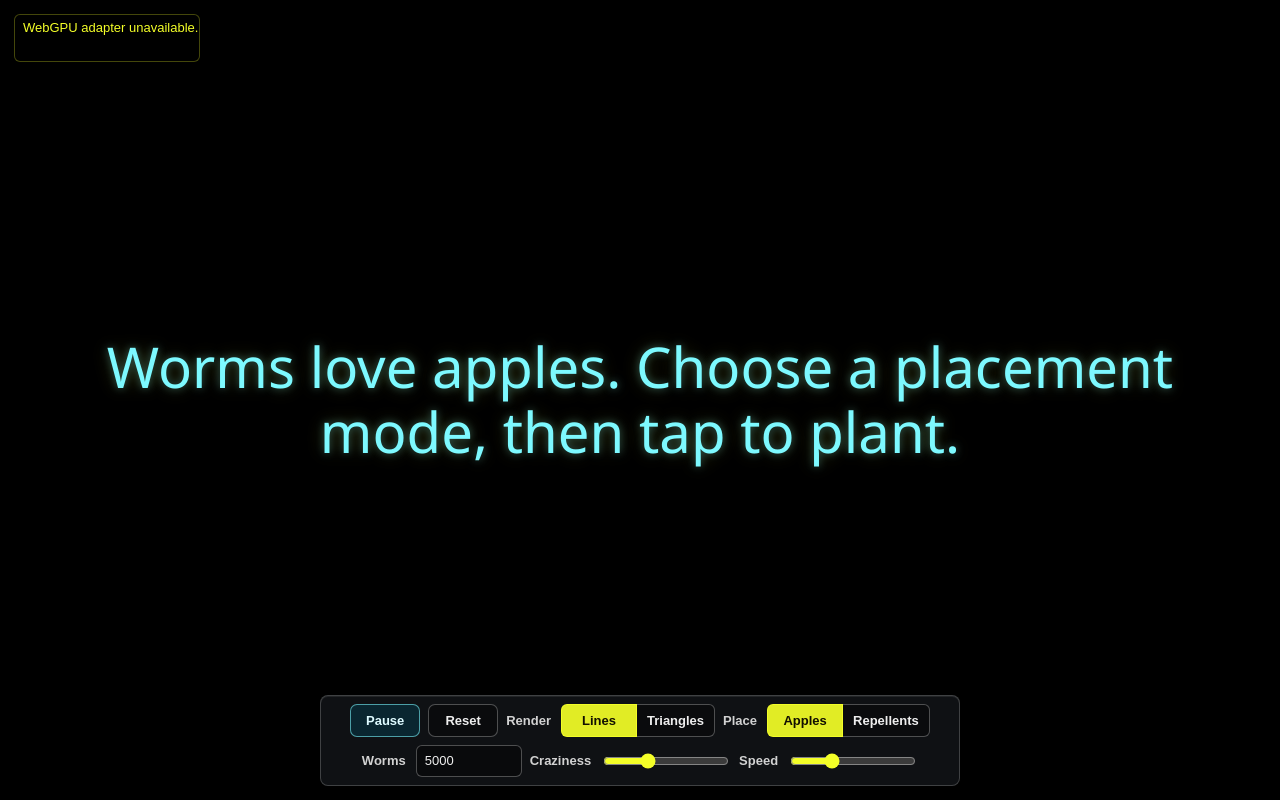
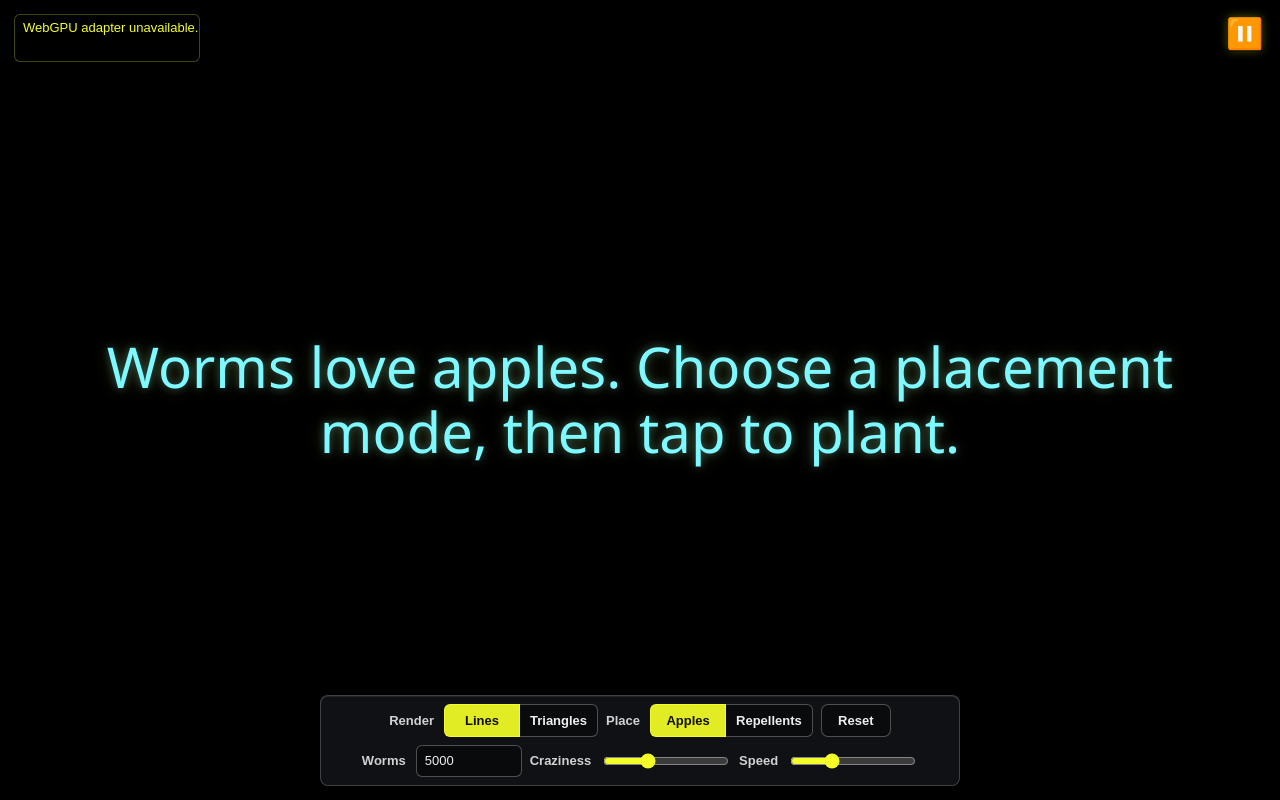
Before and after one commit to vladf1/vladf1.github.io, a website built with Vite: page rebuilds/swarm-3/index.html in a window 1280 px wide. Built offline with nearby package versions, Linux system fonts and the light colour scheme.

Commit message:
Make pause control icon-only

```diff
--- a/rebuilds/swarm-3/index.html
+++ b/rebuilds/swarm-3/index.html
@@ -103,6 +103,37 @@
       #notice.is-visible {
         opacity: 1;
         transform: translate(-50%, 0);
+      }
+
+      #pauseButton {
+        position: fixed;
+        top: max(10px, env(safe-area-inset-top));
+        right: max(12px, env(safe-area-inset-right));
+        z-index: 5;
+        display: grid;
+        place-items: center;
+        width: 48px;
+        height: 48px;
+        padding: 0;
+        color: white;
+        background: transparent;
+        border: 0;
+        border-radius: 50%;
+        font: 30px/1 "Apple Color Emoji", "Segoe UI Emoji", "Noto Color Emoji", sans-serif;
+        cursor: pointer;
+        text-shadow:
+          0 1px 2px rgb(0 0 0 / 92%),
+          0 0 10px rgb(244 255 40 / 36%);
+        transform: translateZ(0);
+      }
+
+      #pauseButton:hover {
+        transform: scale(1.08);
+      }
+
+      #pauseButton:focus-visible {
+        outline: 2px solid #f4ff28;
+        outline-offset: 2px;
       }
 
       #controls {
@@ -319,6 +350,14 @@
           top: 10px;
         }
 
+        #pauseButton {
+          right: 8px;
+          top: 8px;
+          width: 42px;
+          height: 42px;
+          font-size: 26px;
+        }
+
         #controls {
           gap: 7px;
           padding: 8px;
@@ -354,10 +393,9 @@
     <div id="stats"></div>
     <div id="hint">Worms love apples. Choose a placement mode, then tap to plant.</div>
     <div id="notice" role="status" aria-live="polite"></div>
+    <button id="pauseButton" type="button" aria-label="Pause" aria-pressed="false">⏸️</button>
     <div id="controls">
       <div class="control-row">
-        <button id="pauseButton" class="control-button" type="button" aria-pressed="false">Pause</button>
-        <button id="resetApplesButton" class="control-button secondary" type="button">Reset</button>
         <div class="segmented-field">
           <span class="control-label">Render</span>
           <div class="segmented-control" role="group" aria-label="Render mode">
@@ -372,6 +410,7 @@
             <button id="repellentPlacementButton" class="control-button" type="button" aria-pressed="false">Repellents</button>
           </div>
         </div>
+        <button id="resetApplesButton" class="control-button secondary" type="button">Reset</button>
       </div>
       <div class="control-row settings-row">
         <label class="control-field">
--- a/rebuilds/swarm-3/swarm-3.ts
+++ b/rebuilds/swarm-3/swarm-3.ts
@@ -155,7 +155,8 @@ export async function startSwarmApp() {
   }
 
   function syncControls() {
-    pauseButton.textContent = paused ? "Resume" : "Pause";
+    pauseButton.textContent = paused ? "▶️" : "⏸️";
+    pauseButton.setAttribute("aria-label", paused ? "Resume" : "Pause");
     pauseButton.setAttribute("aria-pressed", String(paused));
     wormCountInput.value = String(wormCount);
     crazinessInput.value = String(craziness);
```
